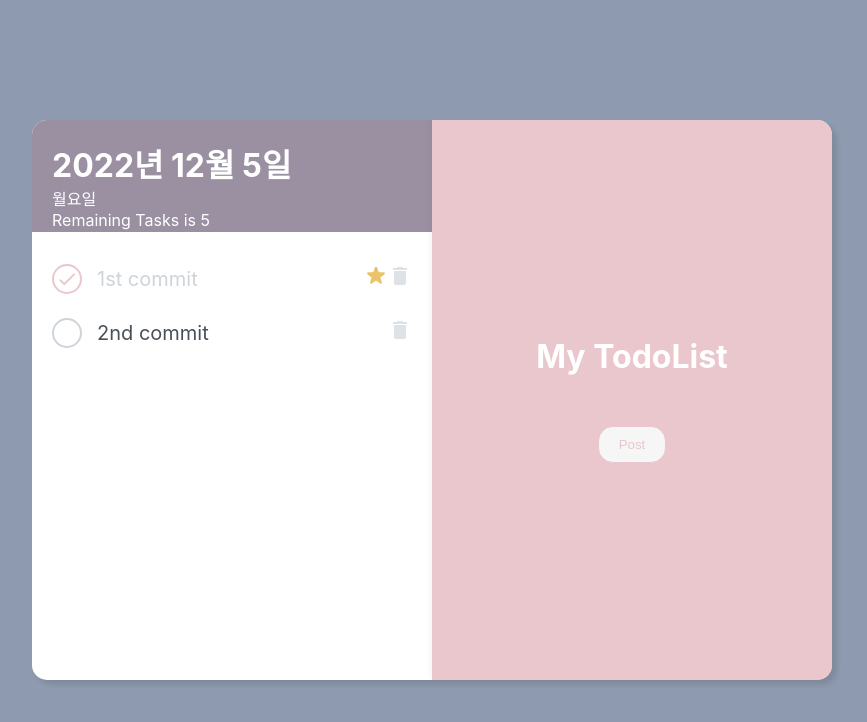
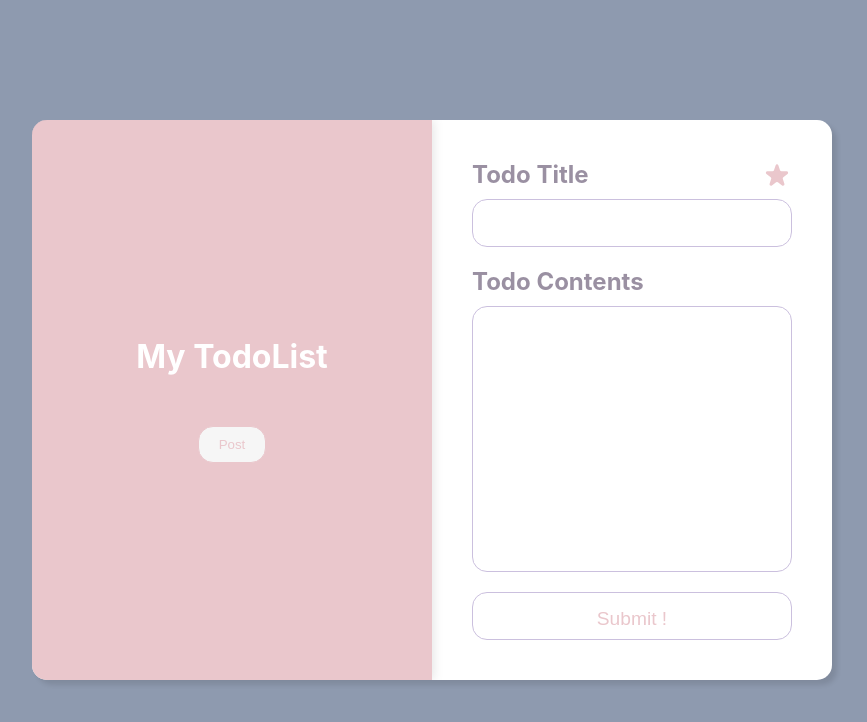
Before and after one commit to Cupcakes33/Redux_TodoList, a React (Create React App) app: page / in a window 1280 px wide. Shown: the top 722 px of the page, without its empty margins (208-1075 px from the left). Built offline with nearby package versions, Linux system fonts and the light colour scheme.

Commit message:
:sparkles: feat: 레이아웃 최종 완성

```diff
--- a/package.json
+++ b/package.json
@@ -12,6 +12,7 @@
     "react-dom": "^18.2.0",
     "react-icons": "^4.7.1",
     "react-redux": "^8.0.5",
+    "react-router-dom": "^6.4.4",
     "react-scripts": "5.0.1",
     "styled-component": "^2.8.0",
     "styled-components": "^5.3.6",
--- a/src/App.js
+++ b/src/App.js
@@ -3,6 +3,7 @@ import { createGlobalStyle } from "styled-components";
 import TodoTemplate from "./Components/TodoTemplate/TodoTemplate";
 import TodoHeader from "./Components/TodoHeader/TodoHeader";
 import TodoList from "./Components/TodoList/TodoList";
+import TodoCreate from "./Components/TodoCreate/TodoCreate";
 
 const GlobalStyle = createGlobalStyle`
   *{
@@ -23,8 +24,11 @@ function App() {
     <>
       <GlobalStyle />
       <TodoTemplate>
-        <TodoHeader />
-        <TodoList />
+        <div>
+          <TodoHeader />
+          <TodoList />
+        </div>
+        <TodoCreate />
       </TodoTemplate>
     </>
   );
--- /dev/null
+++ b/src/Components/TodoCreate/TodoCreate.js
@@ -0,0 +1,20 @@
+import styled from "styled-components";
+import TodoForm from "./TodoForm";
+
+const TodoCreate = () => {
+  return (
+    <StyledSection>
+      <TodoForm />
+    </StyledSection>
+  );
+};
+
+export default TodoCreate;
+
+let StyledSection = styled.section`
+  width: 400px;
+  height: 100%;
+  padding: 20px 20px;
+  display: flex;
+  flex-direction: column;
+`;
--- /dev/null
+++ b/src/Components/TodoCreate/TodoForm.js
@@ -0,0 +1,110 @@
+import { useState } from "react";
+import styled, { css } from "styled-components";
+import { HiStar } from "react-icons/hi";
+
+const TodoForm = () => {
+  const [isImportent, setIsImportent] = useState(true);
+  const checkboxHandler = () => {
+    setIsImportent(!isImportent);
+  };
+  return (
+    <StyledForm>
+      <StyledTitleWrapper>
+        <h1>Todo Title</h1>
+        <StarLabel htmlFor="importentCheck" isImportent={isImportent}>
+          <StarCheckbox
+            type="checkbox"
+            id="importentCheck"
+            onChange={checkboxHandler}
+          />
+          <HiStar />
+        </StarLabel>
+      </StyledTitleWrapper>
+
+      <StyledInput type="text" maxLength={20} />
+      <h1>Todo Contents</h1>
+      <StyledTextarea />
+      <StyledSubmitButton type="submit">Submit !</StyledSubmitButton>
+    </StyledForm>
+  );
+};
+
+export default TodoForm;
+
+let StyledForm = styled.form`
+  width: 100%;
+  height: 100%;
+  padding: 20px;
+  display: flex;
+  flex-direction: column;
+  h1,
+  span {
+    color: #9a90a2;
+    display: inline-block;
+    margin-bottom: 10px;
+  }
+  input,
+  textarea,
+  button {
+    border-radius: 15px;
+    font-size: 1.2em;
+    border: 0.2px solid #cbc0de;
+    padding: 15px;
+    color: #eac7cc;
+  }
+  input:focus,
+  textarea:focus {
+    outline: 2px solid #cbc0de;
+  }
+`;
+
+let StyledInput = styled.input`
+  width: 100%;
+  height: 10%;
+  margin-bottom: 20px;
+`;
+
+let StyledTextarea = styled.textarea`
+  width: 100%;
+  height: 70%;
+  margin-bottom: 20px;
+  resize: none;
+`;
+
+let StyledSubmitButton = styled.button`
+  height: 10%;
+  background: white;
+  border: none;
+  cursor: pointer;
+  transition: 0.3s all;
+  &:hover {
+    background: #eac7cc;
+    color: #f6f6f6;
+    border: none;
+  }
+`;
+
+let StyledTitleWrapper = styled.div`
+  width: 100%;
+  display: flex;
+  flex-direction: row;
+  align-items: center;
+  justify-content: space-between;
+`;
+let StarCheckbox = styled.input`
+  display: none;
+`;
+let StarLabel = styled.label`
+  font-size: 30px;
+  color: #e9c46a;
+  cursor: pointer;
+  transition: 0.3s ease-in-out;
+  &:hover {
+    transform: scale(1.2);
+  }
+  ${(props) =>
+    props.isImportent &&
+    css`
+      color: #eac7cc;
+    `}
+`;
--- a/src/Components/TodoList/TodoItems.js
+++ b/src/Components/TodoList/TodoItems.js
@@ -6,7 +6,6 @@ const TodoItems = ({ id, done, text, importent }) => {
   return (
     <TodoItem>
       <CheckCircle done={done}>{done && <MdDone />}</CheckCircle>
-
       <TodoTitle done={done}>{text}</TodoTitle>
       <ImportentStar importent={importent}>
         {importent ? <HiStar /> : null}
@@ -45,7 +44,12 @@ const ImportentStar = styled.div`
   justify-content: center;
   color: #e9c46a;
   font-size: 24px;
+  cursor: pointer;
   display: initial;
+  transition: 0.2s;
+  &:hover {
+    transform: scale(1.2);
+  }
 `;
 const CheckCircle = styled.div`
   width: 30px;
@@ -66,7 +70,7 @@ const CheckCircle = styled.div`
     `}
 `;
 
-const TodoTitle = styled.div`
+const TodoTitle = styled.span`
   flex: 1;
   font-size: 20px;
   color: #495057;
--- a/src/Components/TodoList/TodoList.js
+++ b/src/Components/TodoList/TodoList.js
@@ -4,7 +4,8 @@ import TodoItems from "./TodoItems";
 const TodoList = () => {
   return (
     <StyledSection>
-      <TodoItems text="1st commit" done={true} importent={true}/>
+      <TodoItems text="1st commit" done={true} importent={true} />
+      <TodoItems text="2nd commit" done={false} importent={false} />
       <TodoItems text="2nd commit" done={false} />
     </StyledSection>
   );
@@ -13,8 +14,12 @@ const TodoList = () => {
 export default TodoList;
 let StyledSection = styled.section`
   width: 400px;
-  height: 20%;
-  padding: 20px;
+  height: 80%;
+  padding: 0 20px;
   display: flex;
   flex-direction: column;
+  overflow-y: scroll;
+  ::-webkit-scrollbar {
+    display: none;
+  }
 `;
--- a/src/Components/TodoTemplate/TodoPanel.js
+++ b/src/Components/TodoTemplate/TodoPanel.js
@@ -3,8 +3,8 @@ import styled from "styled-components";
 
 const TodoPanel = () => {
   const [createTodoSwitch, setCreateTodoSwitch] = useState({
-    tranX: "100%",
-    // tranX: "0",
+    // tranX: "100%",
+    tranX: "0",
     buttonText: "Post",
   });
   const todoSwitchHandler = () => {
--- a/src/Components/TodoTemplate/TodoTemplate.js
+++ b/src/Components/TodoTemplate/TodoTemplate.js
@@ -1,4 +1,3 @@
-import { useState } from "react";
 import styled from "styled-components";
 import TodoPanel from "./TodoPanel";
 
@@ -18,6 +17,7 @@ export default TodoTemplate;
 let StyledTemplate = styled.div`
   width: 800px;
   height: 70vh;
+  display: flex;
   background: white;
   border-radius: 15px;
   box-shadow: 5px 5px 5px rgba(0, 0, 0, 0.1);
```
Also changed, not shown: 1 other file (tests, documents, lock files or other folders).
